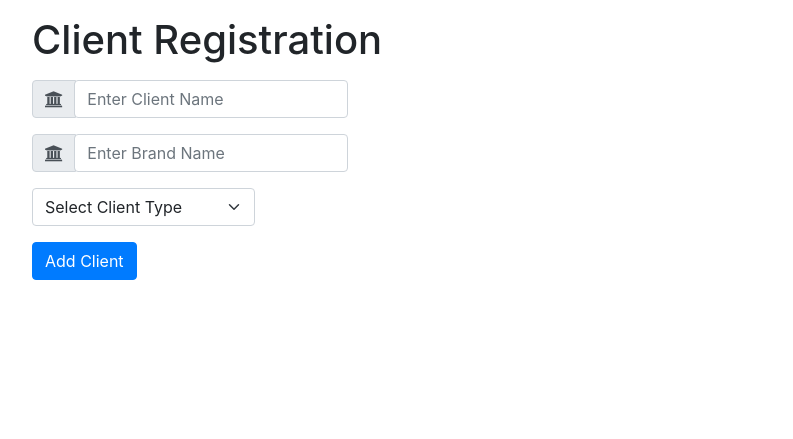
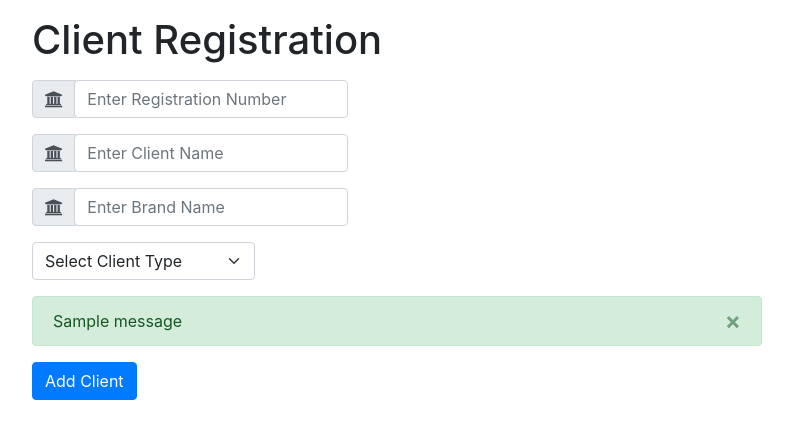
Before and after one commit to anurag-chiplunkar/iTV-CRM, a Django app: page /cname/ in a window 1280 px wide. Shown: the part 76-515 px from the top of the page, without its empty margins (53-846 px from the left). Run offline with Django 3.2, Linux system fonts and the light colour scheme; tables that the repository leaves empty hold one stand-in row (values such as "Sample post"); one stand-in notice (Sample message) is shown; some libraries are stand-ins or nearby versions.

Commit message:
added error message for already existing data

```diff
--- a/customer/forms.py
+++ b/customer/forms.py
@@ -18,19 +18,21 @@ class Cust_name(forms.ModelForm):
 
 	class Meta:
 		model = CustomerName
-		fields = ['cname', 'brand_name',]
+		fields = ['cname', 'brand_name','creg_no']
 		# exclude = ('ref_customertype',)
 
 
 		widgets = {
 			'cname' : forms.TextInput(attrs = {'class' : 'form-control', 'placeholder': 'Enter Client Name' }),
 			'brand_name' : forms.TextInput(attrs = {'class' : 'form-control', 'placeholder': 'Enter Brand Name' }),
+			'creg_no' : forms.TextInput(attrs = {'class' : 'form-control', 'placeholder': 'Enter Registration Number' }),
 			# 'ref_customertype' : forms.Select(attrs = {'class' : 'form-control', 'style': 'resize:none;', 'placeholder': 'Enter Client Type' })
 		}
 
 
+
 class Cust_contact(forms.ModelForm):
-	ref_cname = forms.ModelChoiceField(queryset= CustomerName.objects.all(), widget=forms.Select(attrs={'class':'form-select'}), empty_label = 'Select Client Name')
+	ref_creg_no = forms.ModelChoiceField(queryset= CustomerName.objects.all(), widget=forms.Select(attrs={'class':'form-select'}), empty_label = 'Select Registration Number')
 	class Meta:
 
 		model = CustomerContact
--- a/customer/models.py
+++ b/customer/models.py
@@ -14,12 +14,13 @@ class CustomerType(models.Model):
 
 
 class CustomerName(models.Model):
-	cname = 			models.CharField(max_length = 200, primary_key = True, unique = True)
+	creg_no = 			models.CharField(max_length = 255, unique=True, primary_key = True)
+	cname = 			models.CharField(max_length = 200)
 	brand_name = 		models.CharField(max_length = 200, blank = True, null = True)
-	ref_customertype =	models.ForeignKey(CustomerType, on_delete = models.CASCADE)
+	ref_customertype =	models.ForeignKey(CustomerType, models.SET_NULL, null=True)
 
 	def __str__(self):
-		return self.cname
+		return self.creg_no
 
 
 
@@ -51,4 +52,4 @@ class CustomerContact(models.Model):
 	sec_city = 				models.CharField(max_length = 50, blank = True, null = True)
 	sec_pincode = 			models.CharField(max_length = 10, blank = True, null = True)
 
-	ref_cname = 			models.ForeignKey(CustomerName, on_delete = models.CASCADE, default = 'default')
+	ref_creg_no = 			models.ForeignKey(CustomerName, on_delete = models.CASCADE, default = 'default')
--- a/customer/templates/customer/customer_name.html
+++ b/customer/templates/customer/customer_name.html
@@ -26,6 +26,29 @@
         <p>
         <h1>Client Registration</h1>
         </p>
+        <form method="POST">{% csrf_token %}
+          <!-- <div class="row" style="background-color: rgb(235, 158, 158);">
+          {{form2.errors}}
+        </div> -->
+          <div class="form-group">
+            <!-- <label for="agncy_name">Agency Name</label> -->
+            <div class="input-group">
+              <div class="input-group-prepend">
+                <div class="input-group-text">
+                  <i class="fa fa-bank"></i>
+                </div>
+              </div>
+              <!-- <input id="client_name" name="client_name" type="text" required="required" class="form-control" placeholder="Name of the Client"> -->
+              <div>
+                  {{form2.creg_no}}
+
+              </div>
+            </div>
+            <!-- <div class="row" style="background-color: rgb(235, 158, 158);">
+            {{form2.creg_no.errors}}
+            </div> -->
+          </div>
+
         <div class="form-group">
           <!-- <label for="agncy_name">Agency Name</label> -->
           <div class="input-group">
@@ -100,17 +123,37 @@
       </select>
       </div> -->
 
+      {% for message in messages %}
+			<div class="container-fluid p-0">
+				<div class="alert {{ message.tags }} alert-dismissible fade show" role="alert" >
+					<button type="button" class="close" id="msg" data-dismiss="alert" aria-label="Close">
+						<span aria-hidden="True">&times;</span>
+					</button>
+					{{ message }}
+				</div>
+			</div>
+		{% endfor %}
+
       <div class="form-group">
     <button name="submit" type="submit" class="btn btn-primary">Add Client</button>
+
     {% if user.is_authenticated %}
     <button name="submit" type="submit" class="btn btn-primary"><a href="{% url 'profile' %}" style="color: white; text-decoration-line: none;">Back</a></button>
     {% endif %}
+
   </div>
+  <div class="row" style="background-color: rgb(235, 158, 158);">
+    {% if form2.creg_no.errors %}
+      <span>Client Name with this Registration Number already exists</span>
+      {% endif %}
+    </div>
+</form>
       <!-- <hr class="bg-primary"> -->
       </div>
 
+
     </div>
-</form>
+
 
 
 
--- a/customer/views.py
+++ b/customer/views.py
@@ -4,6 +4,7 @@ from django.shortcuts import render
 from django.http import HttpResponse
 # import requests
 from django.shortcuts import redirect
+from django.contrib import messages
 
 from .forms import *
 
@@ -45,12 +46,13 @@ def cname(request):
 		if form2.is_valid():
 			obj2 = CustomerName()
 			print("inside form2")
+			obj2.creg_no = form2.cleaned_data.get('creg_no')
 			obj2.cname = form2.cleaned_data.get('cname')
 			obj2.brand_name = form2.cleaned_data.get('brand_name')
 			obj2.ref_customertype = form2.cleaned_data.get('ref_customertype')		#should be same as defined in forms.py
 			print(obj2.ref_customertype)
-
 			obj2.save()
+			messages.success(request, 'Client name succesfully added')
 
 		else:
 			print("invalid form2")
@@ -98,7 +100,7 @@ def ccontact(request):
 			obj3.sec_city = form3.cleaned_data.get('sec_city')
 			obj3.sec_pincode = form3.cleaned_data.get('sec_pincode')
 
-			obj3.ref_cname = form3.cleaned_data.get('ref_cname')
+			obj3.ref_creg_no = form3.cleaned_data.get('ref_creg_no')
 
 			obj3.save()
 
```
Also changed, not shown: crm_itv/settings.py (+16 -7 lines), customer/migrations/0001_initial.py.
